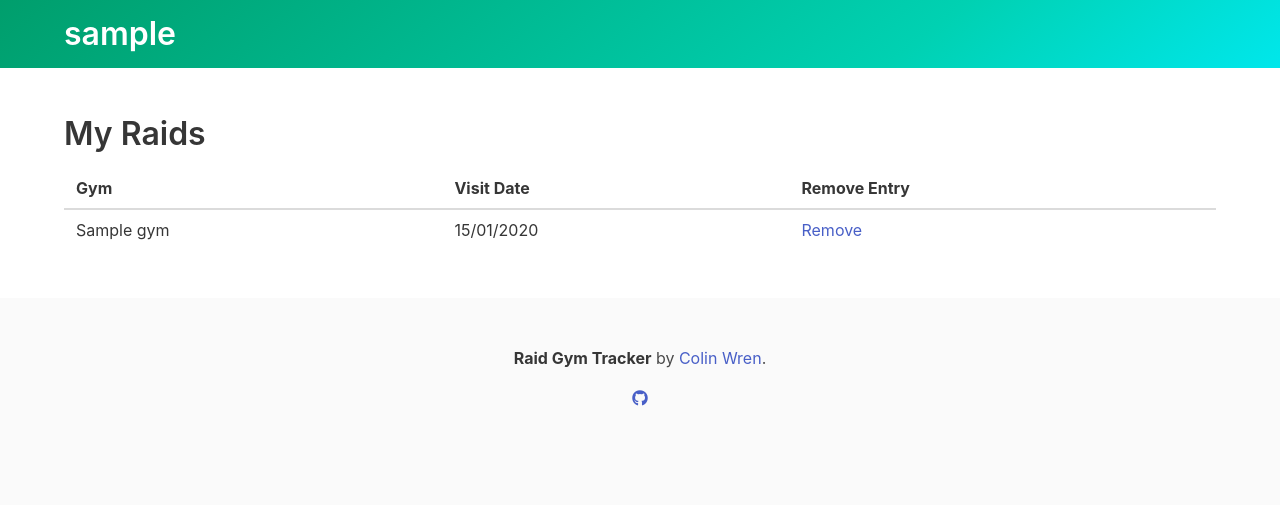
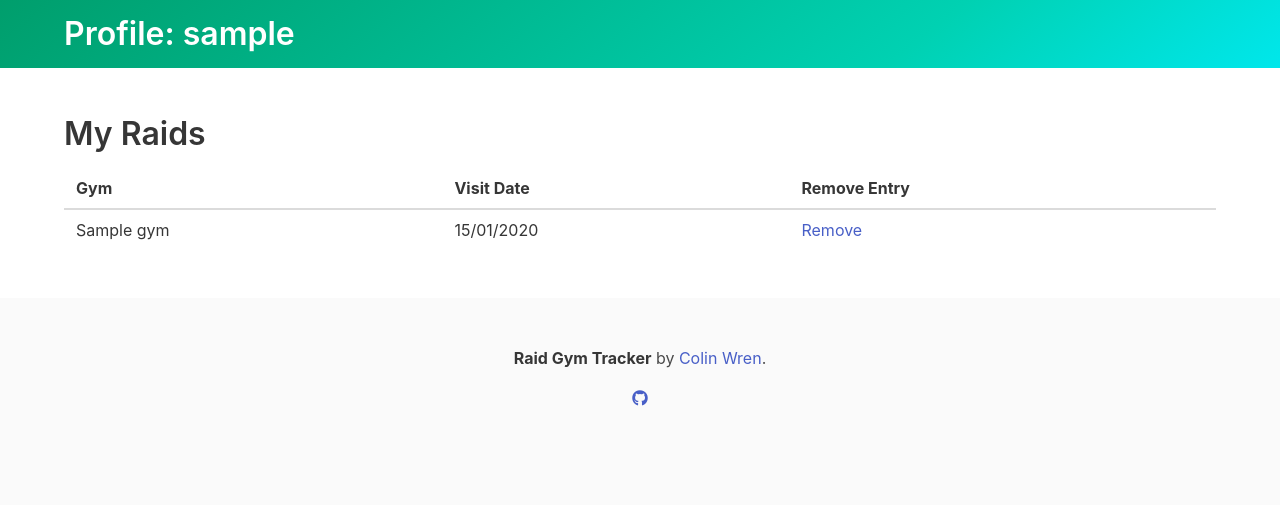
Before and after one commit to Gimpneek/exclusive-raid-gym-tracker, a Django app: template app/templates/app/profile.html in a window 1280 px wide. Shown: the part 52-557 px from the top of the page. Run offline with Django 3.2, Linux system fonts and the light colour scheme; the template is opened without the code that fills it: most values are stand-ins (such as "Sample title", 1, 10 or a date in 2020); parts of the project's set-up code (start-up, migrations or seed data) failed here and were passed over; some libraries are stand-ins or nearby versions.

Commit message:
- Adding means to say on profile page

```diff
--- a/app/features/steps/profile.py
+++ b/app/features/steps/profile.py
@@ -9,7 +9,7 @@ def assert_profile_header_text(context):
     """ Assert that the profile header text is the user's name """
     page = ProfilePage(context.browser)
     header_text = page.get_page_header_text()
-    assert header_text == 'test_user'
+    assert header_text == 'Profile: test_user'
 
 
 @when("the user sees a list of their completed raids")
--- a/app/templates/app/profile.html
+++ b/app/templates/app/profile.html
@@ -3,9 +3,7 @@
 <section class="hero is-small is-primary is-bold">
   <div class="hero-body">
     <div class="container">
-      <h1 class="title">
-        {{  profile.user.username }}
-      </h1>
+      <h1 class="title">Profile: {{  profile.user.username }}</h1>
     </div>
   </div>
 </section>
```
Also changed, not shown: 1 other file.
